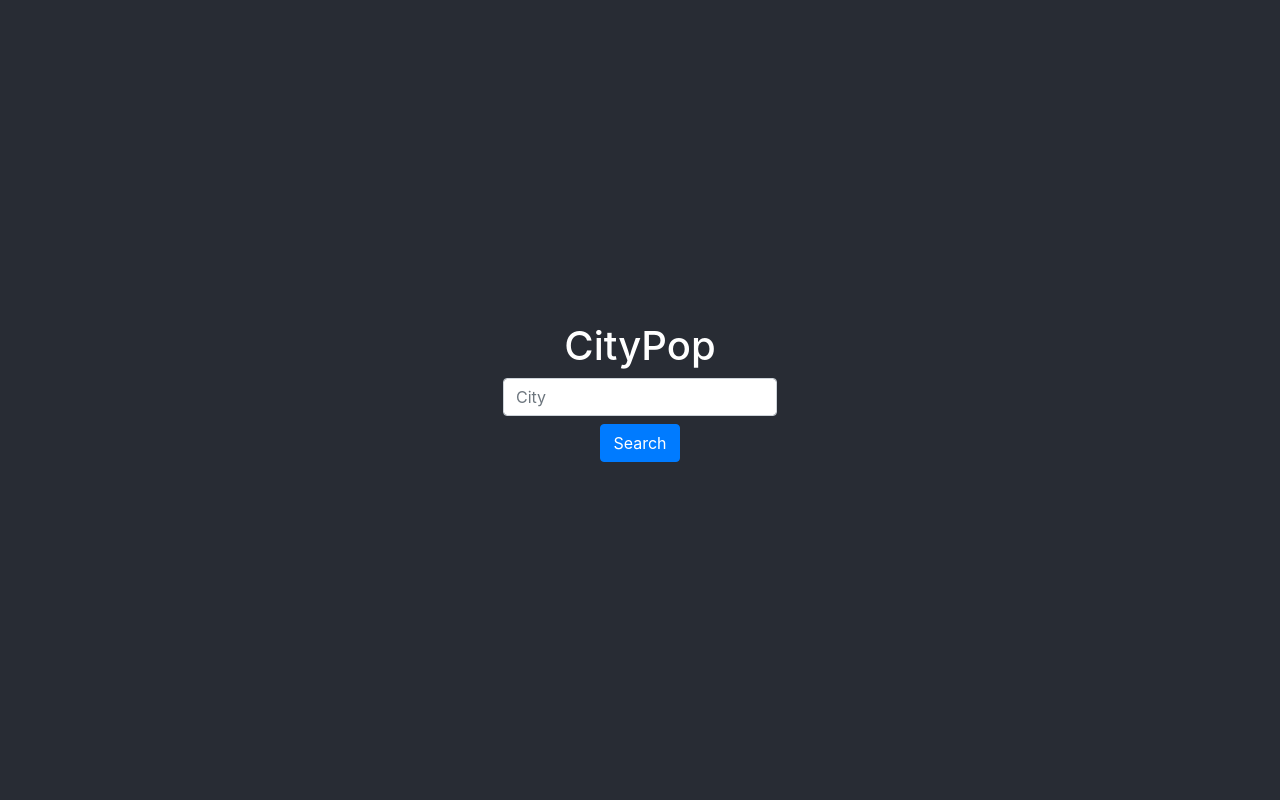
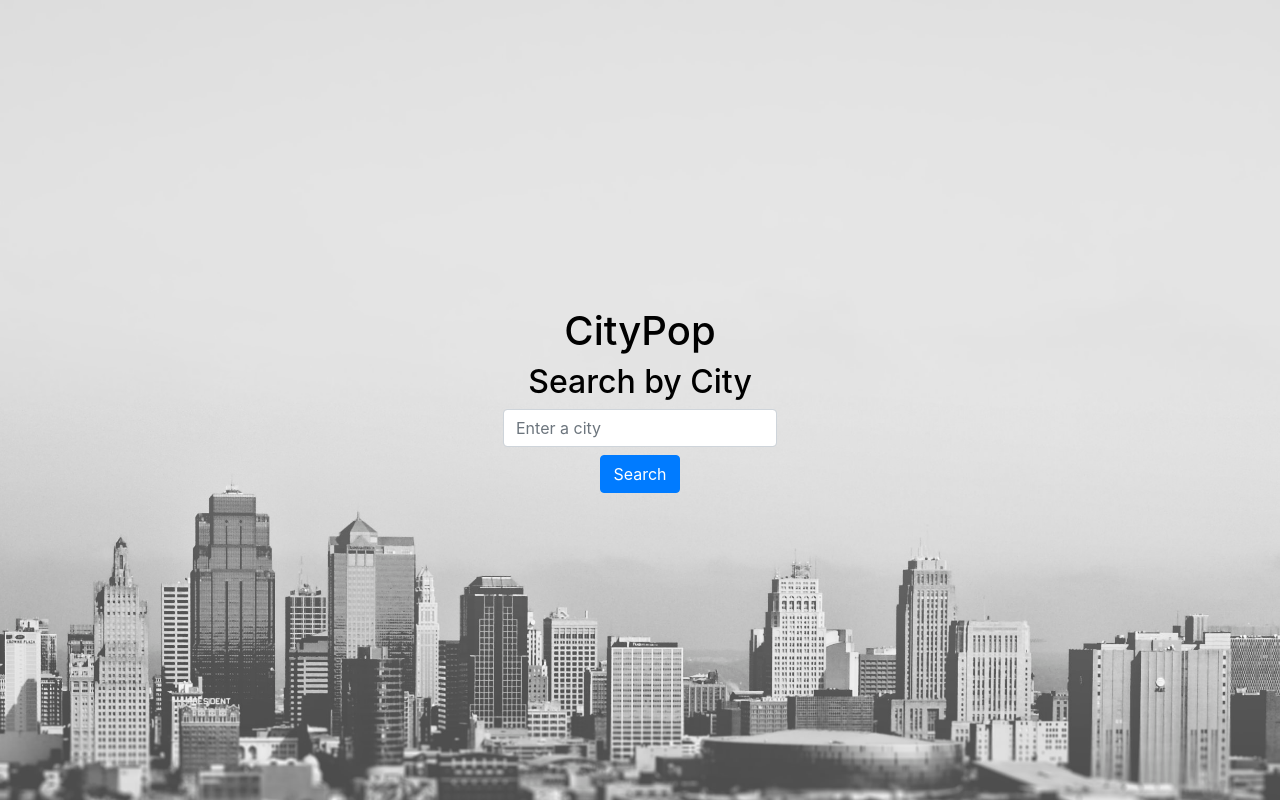
Before and after one commit to lukasborggren/city-pop, a React (Create React App) app in the folder city-pop/: page / in a window 1280 px wide. Both pictures are taken after a click on the button "Search by City". Built offline with nearby package versions, Linux system fonts and the light colour scheme.

Commit message:
Added city compononent to display city and some styling

```diff
--- a/city-pop/src/App.css
+++ b/city-pop/src/App.css
@@ -3,6 +3,8 @@
 }
 
 .App-header {
+  background-image: url("./images/city.jpg");
+  background-size: cover;
   background-color: #282c34;
   min-height: 100vh;
   display: flex;
@@ -10,5 +12,5 @@
   align-items: center;
   justify-content: center;
   font-size: calc(10px + 2vmin);
-  color: white;
+  color: black;
 }
--- a/city-pop/src/App.js
+++ b/city-pop/src/App.js
@@ -2,32 +2,70 @@ import React, { Component } from "react";
 import "./App.css";
 import Selector from "./components/selector";
 import Search from "./components/search";
+import City from "./components/city";
 
 class App extends Component {
-  baseURL = "http://api.geonames.org/searchJSON?";
-
   constructor(props) {
     super(props);
-    this.state = { isSearching: false, searchType: "", searchUrl: "" };
+    this.state = {
+      action: "selection",
+      searchType: "",
+      error: null,
+      isLoaded: false,
+      items: {}
+    };
+    this.baseUrl = "http://api.geonames.org/searchJSON?";
+    this.searchUrl = "";
   }
 
   handleSelection = searchBy => {
-    this.setState({ isSearching: true, searchType: searchBy });
+    this.setState({ action: "search", searchType: searchBy });
   };
 
   handleSearch = keyword => {
-    console.log(keyword);
-    this.setState({ searchUrl: this.baseURL + keyword });
+    if (this.state.searchType === "City") {
+      this.searchUrl =
+        this.baseUrl +
+        "name_equals=" +
+        keyword +
+        "&featureClass=P&maxRows=1&username=weknowit";
+      console.log(this.searchUrl);
+      fetch(this.searchUrl)
+        .then(res => res.json())
+        .then(
+          result => {
+            console.log(result.geonames[0]);
+            this.setState({
+              isLoaded: true,
+              items: result.geonames[0]
+            });
+          },
+          error => {
+            this.setState({
+              isLoaded: true,
+              error
+            });
+          }
+        );
+      this.setState({ action: "city" });
+    }
   };
 
   renderContent() {
-    if (!this.state.isSearching)
+    if (this.state.action === "selection")
       return <Selector onSelection={this.handleSelection} />;
-    else
+    else if (this.state.action === "search")
       return (
         <Search
-          //onSearch={this.handleSearch}
+          onSearch={this.handleSearch}
           searchType={this.state.searchType}
+        />
+      );
+    else if (this.state.action === "city")
+      return (
+        <City
+          name={this.state.items.name}
+          population={this.state.items.population}
         />
       );
   }
--- /dev/null
+++ b/city-pop/src/components/city.jsx
@@ -0,0 +1,14 @@
+import React, { Component } from "react";
+
+class City extends Component {
+  render() {
+    return (
+      <div>
+        <h2>{this.props.name}</h2>
+        <h4>Population: {this.props.population}</h4>
+      </div>
+    );
+  }
+}
+
+export default City;
--- a/city-pop/src/components/search.jsx
+++ b/city-pop/src/components/search.jsx
@@ -3,9 +3,8 @@ import React, { Component } from "react";
 class Search extends Component {
   constructor(props) {
     super(props);
-    this.state = { keyword: "", error: null, isLoaded: false, items: [] };
-    this.baseUrl = "http://api.geonames.org/searchJSON?";
-    this.searchUrl = "";
+    this.state = { keyword: "" };
+    this.placeHolder = "Enter a " + this.props.searchType.toLowerCase();
   }
 
   updateKeyword(evt) {
@@ -14,59 +13,25 @@ class Search extends Component {
     });
   }
 
-  handleSearch() {
-    if (this.props.searchType === "City") {
-      this.searchUrl =
-        this.baseUrl +
-        "name_equals=" +
-        this.state.keyword +
-        "&maxRows=10&username=weknowit";
-      fetch(this.searchUrl)
-        .then(res => res.json())
-        .then(
-          result => {
-            console.log(result.geonames);
-            this.setState({
-              isLoaded: true,
-              items: result.geonames
-            });
-          },
-          error => {
-            this.setState({
-              isLoaded: true,
-              error
-            });
-          }
-        );
-    }
-    console.log(this.items);
-  }
-
   render() {
     return (
       <div>
+        <h2>Search by {this.props.searchType}</h2>
         <form>
           <input
             type="text"
             className="form-control"
-            placeholder={this.props.searchType}
+            placeholder={this.placeHolder}
             onChange={evt => this.updateKeyword(evt)}
           />
           <button
             type="button"
-            onClick={() => this.handleSearch()}
+            onClick={() => this.props.onSearch(this.state.keyword)}
             className="btn btn-primary mt-2"
           >
             Search
           </button>
         </form>
-        <ul>
-          {this.state.items.map(item => (
-            <li key={item.name}>
-              {item.name} {item.population}
-            </li>
-          ))}
-        </ul>
       </div>
     );
   }
```
Also changed, not shown: city-pop/src/images/city.jpg (added), city-pop/src/logo.svg (deleted).
